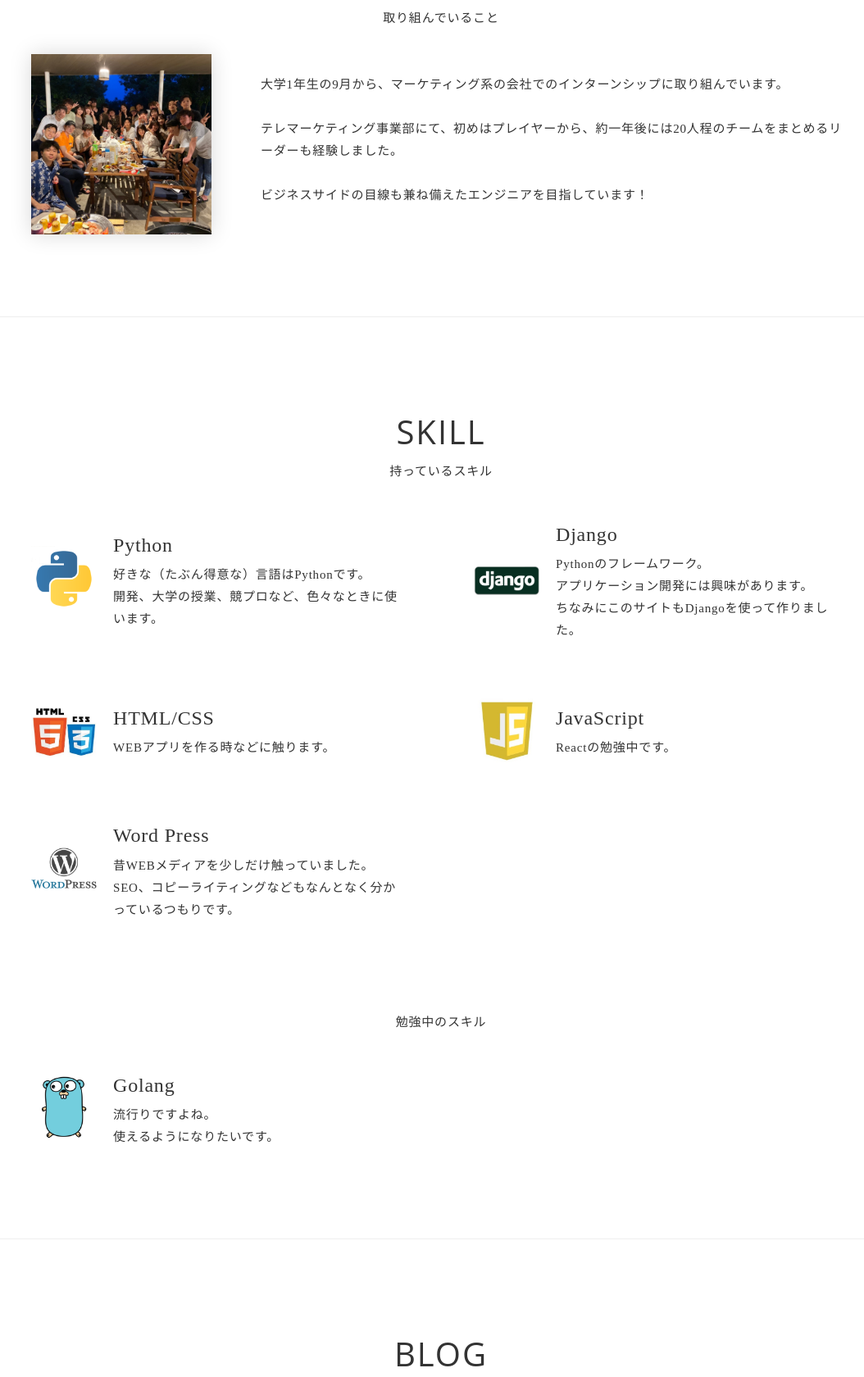
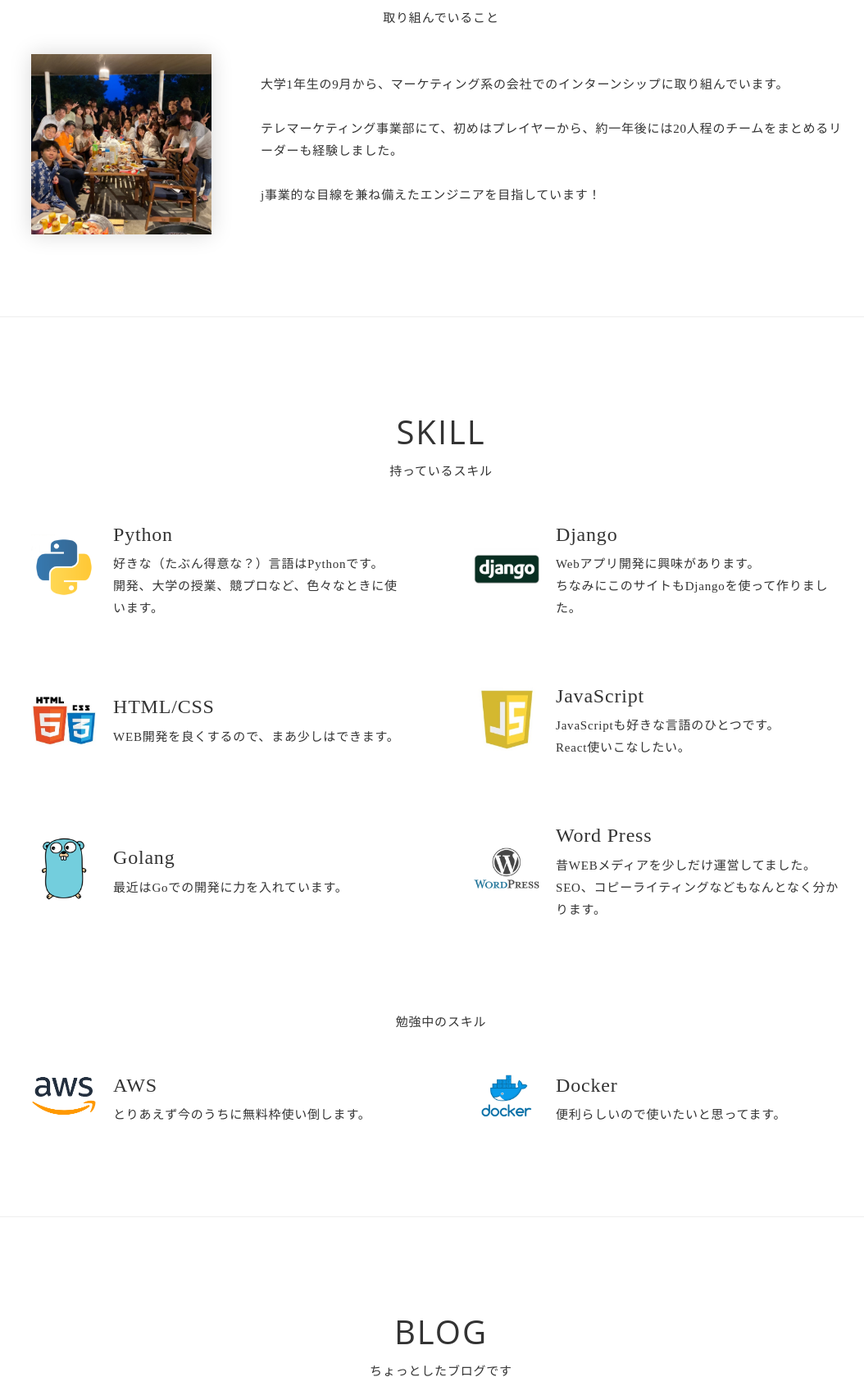
Before and after one commit to Nakagaki-Yuto/Portfolio, a Django app: page / in a window 1280 px wide. Shown: the part 2380-4060 px from the top of the page at 82% size, without its empty margins (102-1156 px from the left). Run offline with Django 3.2, Linux system fonts and the light colour scheme; data that the repository does not hold is empty; some libraries are stand-ins or nearby versions.

Commit message:
edit skill section

```diff
--- a/blog/templates/blog/home.html
+++ b/blog/templates/blog/home.html
@@ -49,8 +49,9 @@
                 GURUNABI WEB SERVICE（ぐるなびのapi）を活用し、「エリア」と「口コミ」から飲食店を検索できるアプリケーションを作成しました。<br>
                 お気に入り店舗の登録機能やGoogleアカウントでのログインなども実装しました。<br><br>
 
-                 URL : <a href="http://kuchikomi-search-app.tk/" target="_blank">口コミ de 検索</a><br>
-                 ソースコード : <a class="github" href="https://github.com/Nakagaki-Yuto/kuchikomi-search-app.git" target="_blank">GitHubへ</a>
+                URL : <a href="http://kuchikomi-search-app.tk/" target="_blank">口コミ de 検索</a><br>
+                ソースコード : <a class="github" href="https://github.com/Nakagaki-Yuto/kuchikomi-search-app.git"
+                    target="_blank">GitHubへ</a>
             </p>
         </div>
     </div>
@@ -61,8 +62,10 @@
                 Django Rest Framework × Reactで日報&タスク管理アプリケーションを作成しました。<br>
                 日々の勉強の進捗管理とアウトプットに活用しています。<br><br>
 
-                 URL : <a href="https://nakagaki-yuto.github.io/daily_report_frontend/" target="_blank">日報＆タスク管理アプリ</a><br>
-                 ソースコード : <a class="github" href="https://github.com/Nakagaki-Yuto/daily_report_frontend" target="_blank">GitHubへ</a>
+                URL : <a href="https://nakagaki-yuto.github.io/daily_report_frontend/"
+                    target="_blank">日報＆タスク管理アプリ</a><br>
+                ソースコード : <a class="github" href="https://github.com/Nakagaki-Yuto/daily_report_frontend"
+                    target="_blank">GitHubへ</a>
             </p>
         </div>
     </div>
@@ -83,7 +86,7 @@
             <p>
                 大学1年生の9月から、マーケティング系の会社でのインターンシップに取り組んでいます。<br><br>
                 テレマーケティング事業部にて、初めはプレイヤーから、約一年後には20人程のチームをまとめるリーダーも経験しました。<br><br>
-                ビジネスサイドの目線も兼ね備えたエンジニアを目指しています！
+                j事業的な目線を兼ね備えたエンジニアを目指しています！
 
 
             </p>
@@ -106,7 +109,7 @@
             <div class="skill-body">
                 <h3 class="skill-title">Python</h3>
                 <p>
-                    好きな（たぶん得意な）言語はPythonです。<br>
+                    好きな（たぶん得意な？）言語はPythonです。<br>
                     開発、大学の授業、競プロなど、色々なときに使います。
                 </p>
             </div>
@@ -116,8 +119,7 @@
             <div class="skill-body">
                 <h3 class="skill-title">Django</h3>
                 <p>
-                    Pythonのフレームワーク。<br>
-                    アプリケーション開発には興味があります。<br>
+                    Webアプリ開発に興味があります。<br>
                     ちなみにこのサイトもDjangoを使って作りました。
                 </p>
             </div>
@@ -127,7 +129,7 @@
             <div class="skill-body">
                 <h3 class="skill-title">HTML/CSS</h3>
                 <p>
-                    WEBアプリを作る時などに触ります。<br>
+                    WEB開発を良くするので、まあ少しはできます。<br>
                 </p>
             </div>
         </div>
@@ -136,17 +138,28 @@
             <div class="skill-body">
                 <h3 class="skill-title">JavaScript</h3>
                 <p>
-                    Reactの勉強中です。
+                    JavaScriptも好きな言語のひとつです。<br>
+                    React使いこなしたい。
                 </p>
             </div>
         </div>
+        <div class="skill-item">
+            <img class="skill-image" src="{% static 'img/golang_logo.png' %}" alt="Golangロゴ" width="80">
+            <div class="skill-body">
+                <h3 class="skill-title">Golang</h3>
+                <p>
+                    最近はGoでの開発に力を入れています。
+                    <br>
+            </div>
+        </div>
+
         <div class="skill-item">
             <img class="skill-image" src="{% static 'img/wordpress_logo.png' %}" alt="Webマーケロゴ" width="80">
             <div class="skill-body">
                 <h3 class="skill-title">Word Press</h3>
                 <p>
-                    昔WEBメディアを少しだけ触っていました。<br>
-                    SEO、コピーライティングなどもなんとなく分かっているつもりです。
+                    昔WEBメディアを少しだけ運営してました。<br>
+                    SEO、コピーライティングなどもなんとなく分かります。
                 </p>
             </div>
         </div>
@@ -156,12 +169,19 @@
     </div>
     <div class="section-body skill-list">
         <div class="skill-item">
-            <img class="skill-image" src="{% static 'img/golang_logo.png' %}" alt="Golangロゴ" width="80">
+            <img class="skill-image" src="{% static 'img/aws_logo.png' %}" alt="AWSロゴ" width="80">
             <div class="skill-body">
-                <h3 class="skill-title">Golang</h3>
+                <h3 class="skill-title">AWS</h3>
                 <p>
-                    流行りですよね。<br>
-                    使えるようになりたいです。<br>
+                    とりあえず今のうちに無料枠使い倒します。<br>
+            </div>
+        </div>
+        <div class="skill-item">
+            <img class="skill-image" src="{% static 'img/docker_logo.png' %}" alt="Dockerロゴ" width="80">
+            <div class="skill-body">
+                <h3 class="skill-title">Docker</h3>
+                <p>
+                    便利らしいので使いたいと思ってます。<br>
             </div>
         </div>
     </div>
```
Also changed, not shown: blog/static/img/aws_logo.png (added), blog/static/img/docker_logo.png (added).
